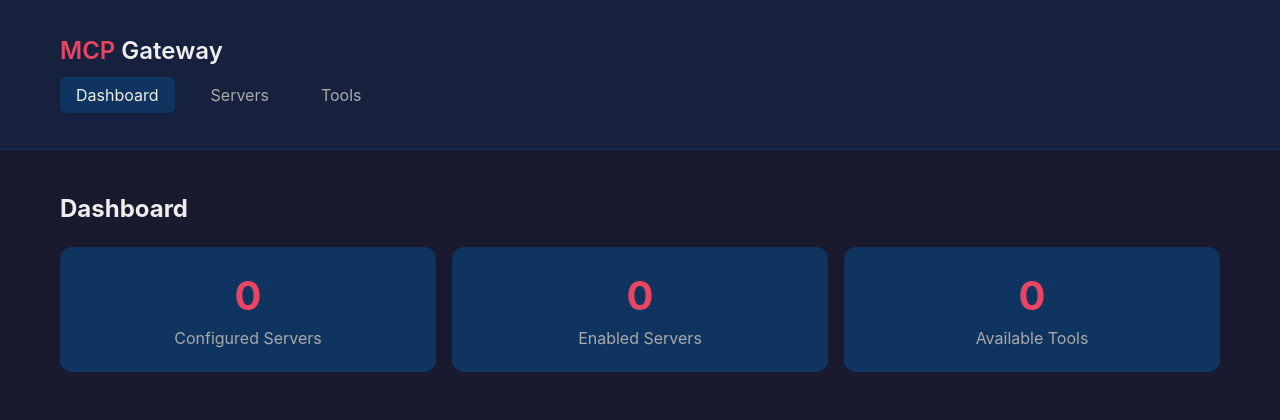
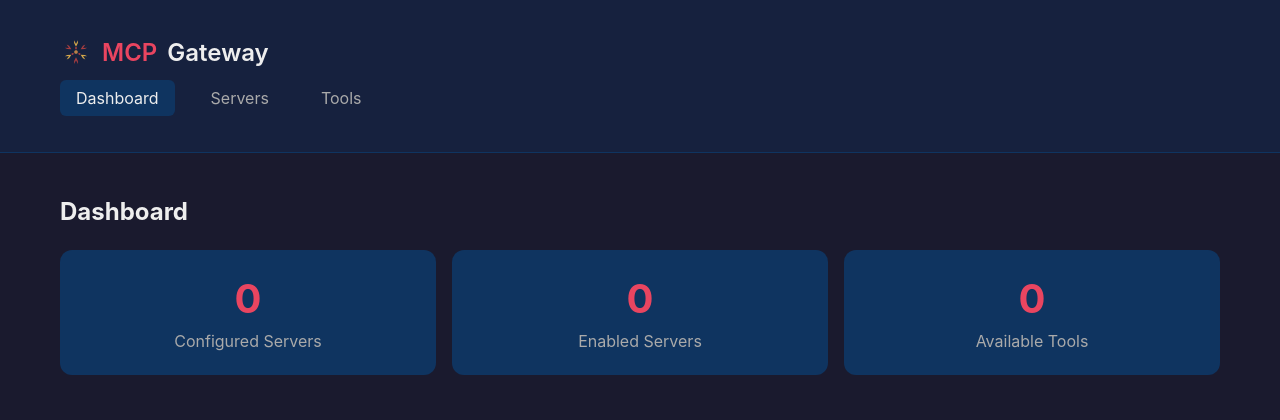
Before and after one commit to kcalvelli/mcp-gateway, a FastAPI app: page / in a window 1280 px wide. Shown: the top 420 px of the page. Run offline with FastAPI, Linux system fonts and the light colour scheme; some libraries are stand-ins or nearby versions.

Commit message:
feat: add axios-branded logo and favicon
- Add logo.svg with axios radiating chevrons and hub/network center icon
- Generate PNG icons (192x192, 512x512, 32x32 favicon)
- Mount static files directory in FastAPI app
- Add favicon links to base template
- Display logo in header

Co-Authored-By: Claude Opus 4.5 <noreply@anthropic.com>

```diff
--- a/src/mcp_gateway/main.py
+++ b/src/mcp_gateway/main.py
@@ -135,6 +135,11 @@ if templates_dir.exists():
     templates = Jinja2Templates(directory=str(templates_dir))
 else:
     templates = None
+
+# Static files directory
+static_dir = Path(__file__).parent / "static"
+if static_dir.exists():
+    app.mount("/static", StaticFiles(directory=str(static_dir)), name="static")
 
 
 # =============================================================================
--- a/src/mcp_gateway/templates/base.html
+++ b/src/mcp_gateway/templates/base.html
@@ -4,6 +4,9 @@
     <meta charset="UTF-8">
     <meta name="viewport" content="width=device-width, initial-scale=1.0">
     <title>{% block title %}MCP Gateway{% endblock %}</title>
+    <link rel="icon" type="image/png" sizes="32x32" href="/static/favicon.png">
+    <link rel="icon" type="image/png" sizes="192x192" href="/static/icon-192.png">
+    <link rel="apple-touch-icon" href="/static/icon-192.png">
     <script src="https://unpkg.com/htmx.org@1.9.10"></script>
     <style>
         :root {
@@ -46,6 +49,14 @@
         header h1 {
             font-size: 1.5rem;
             font-weight: 600;
+            display: flex;
+            align-items: center;
+            gap: 10px;
+        }
+
+        .header-logo {
+            width: 32px;
+            height: 32px;
         }
 
         header h1 span {
@@ -322,7 +333,7 @@
         <div class="container">
             <div class="header-content">
                 <div>
-                    <h1><span>MCP</span> Gateway</h1>
+                    <h1><img src="/static/logo.svg" alt="" class="header-logo"><span>MCP</span> Gateway</h1>
                     <nav>
                         <a href="/" class="{% if request.url.path == '/' %}active{% endif %}">Dashboard</a>
                         <a href="/servers" class="{% if request.url.path == '/servers' %}active{% endif %}">Servers</a>
```
Also changed, not shown: src/mcp_gateway/static/favicon.png (added), src/mcp_gateway/static/icon-192.png (added), src/mcp_gateway/static/icon-512.png (added), src/mcp_gateway/static/logo.svg (added).
